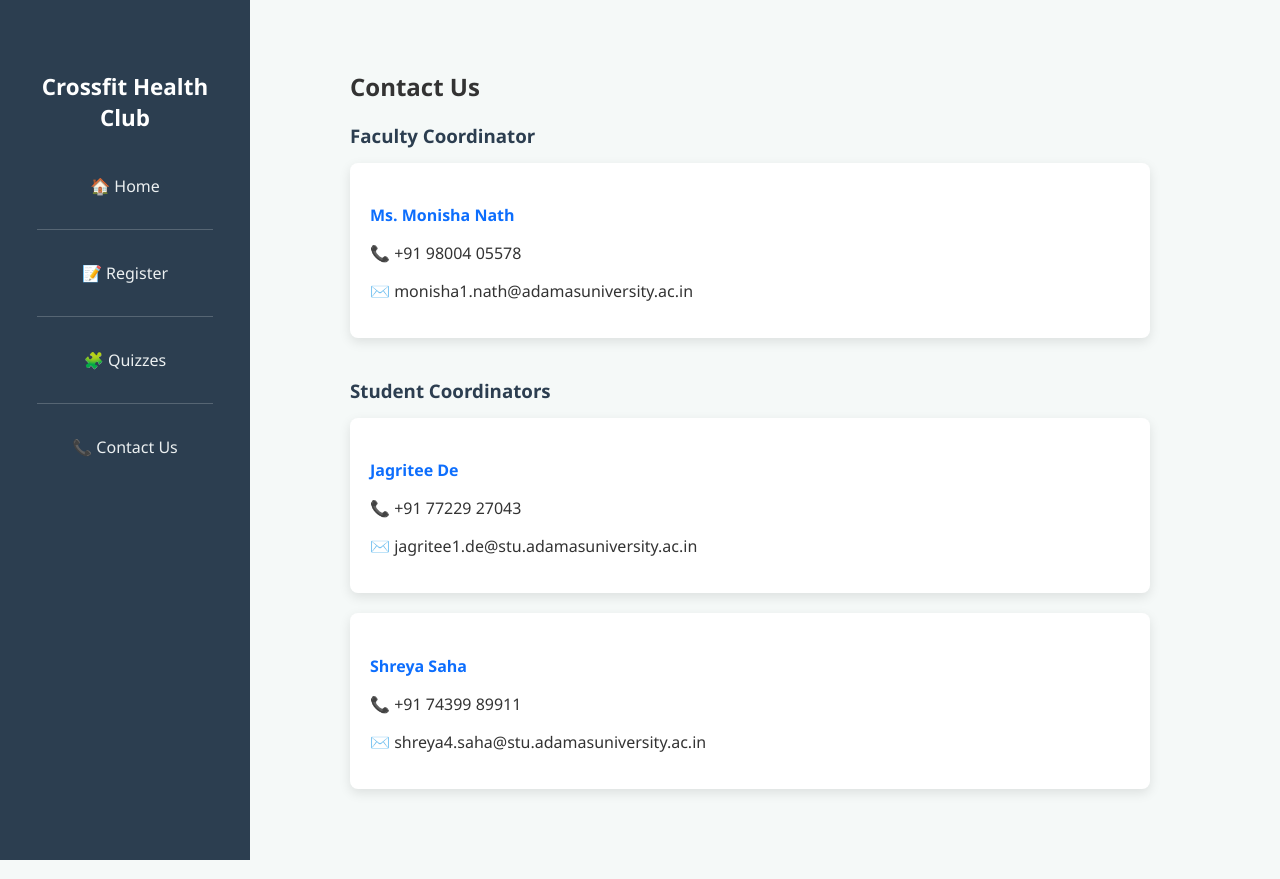
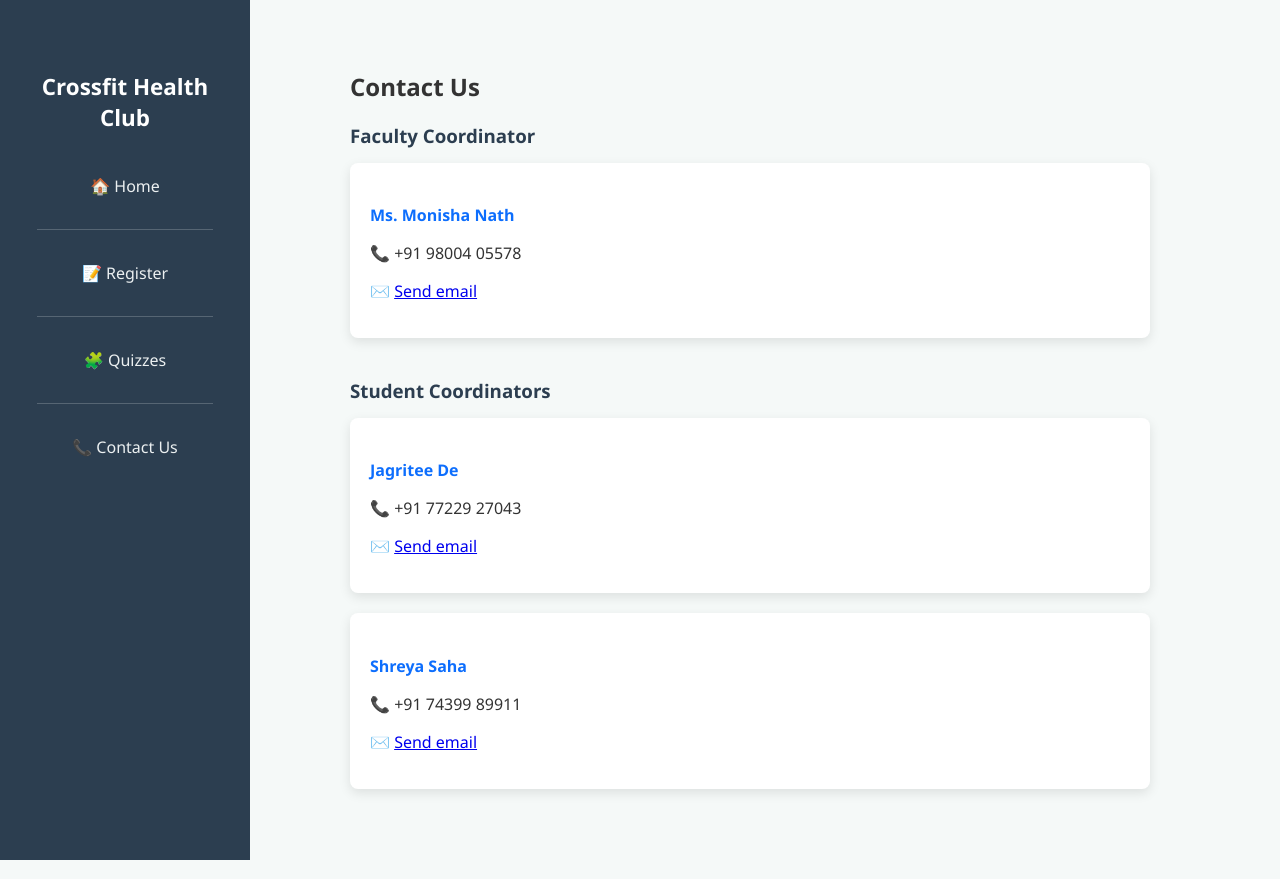
Before and after one commit to Jades015/crossfitClub, a Django app: page /contact/ in a window 1280 px wide. Run offline with Django 5.2, Linux system fonts and the light colour scheme.

Commit message:
Update contact.html

```diff
--- a/registration/templates/contact.html
+++ b/registration/templates/contact.html
@@ -8,7 +8,7 @@
     <div class="contact-card">
       <h4>Ms. Monisha Nath </h4>
       <p>📞 +91 98004 05578</p>
-      <p>✉️ monisha1.nath@adamasuniversity.ac.in</p>
+      <p>✉️ <a href="mailto:monisha1.nath@adamasuniversity.ac.in">Send email</a></p>
     </div>
   </div>
   <div class="contact-group">
@@ -16,12 +16,12 @@
     <div class="contact-card">
       <h4>Jagritee De</h4>
       <p>📞 +91 77229 27043</p>
-      <p>✉️ jagritee1.de@stu.adamasuniversity.ac.in</p>
+      <p>✉️ <a href="mailto:jagritee1.de@stu.adamasuniversity.ac.in">Send email</a></p>
     </div>
     <div class="contact-card">
       <h4>Shreya Saha</h4>
       <p>📞 +91 74399 89911</p>
-      <p>✉️ shreya4.saha@stu.adamasuniversity.ac.in</p>
+      <p>✉️ <a href="mailto:shreya4.saha@stu.adamasuniversity.ac.in">Send email</a></p>
     </div>
   </div>
 </div>
```
